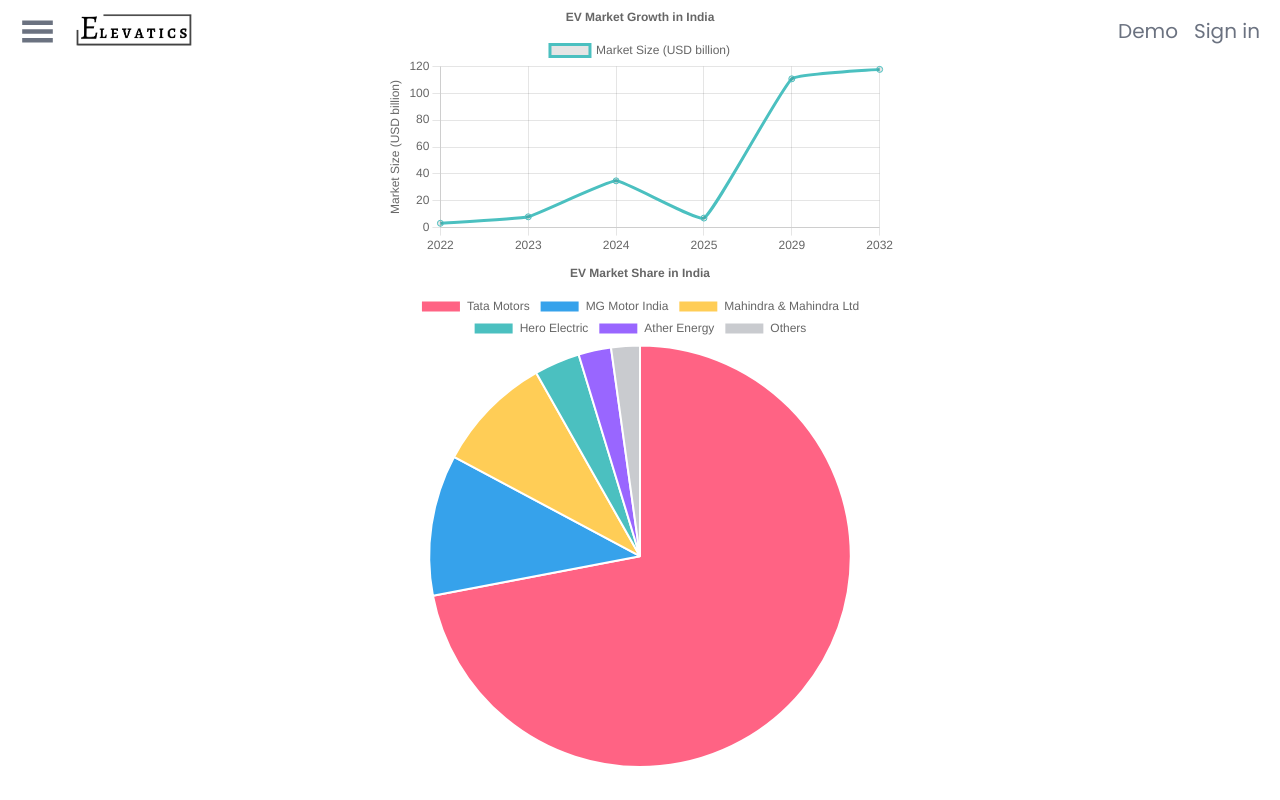
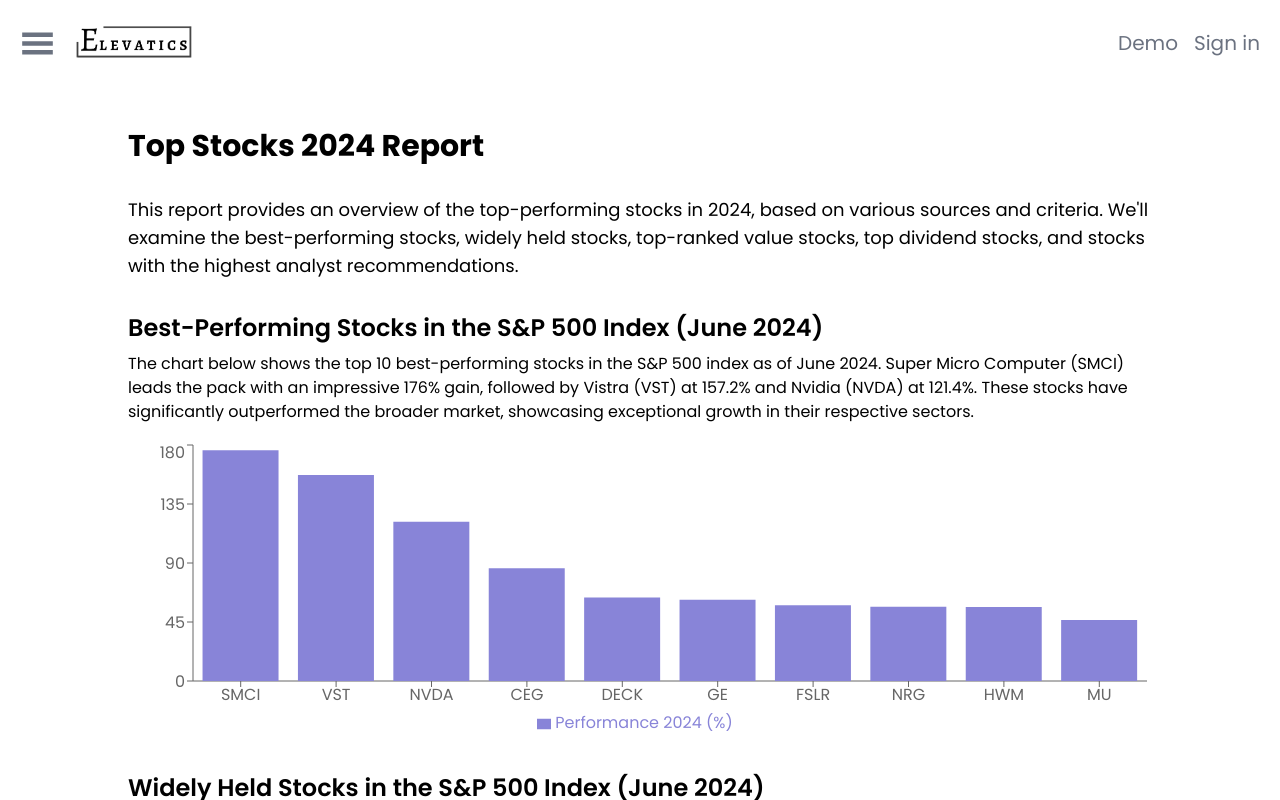
Before and after one commit to HrishikShaji/elevatics-ai, a Next.js app: page /sample in a window 1280 px wide. Built offline with nearby package versions, Linux system fonts and the light colour scheme; no server answers.

Commit message:
new quickreport design

```diff
--- a/app/components/QuickReport.tsx
+++ b/app/components/QuickReport.tsx
@@ -26,9 +26,9 @@
         <>
           <QuickReportActions setIsShare={setIsShare} htmlArray={getHtmlArray(report)} prompt={prompt} />
           <ReportContainer>
-            <div className="py-10 px-10 sm:px-28 h-[90vh] sm:h-[85vh] overflow-y-scroll custom-scrollbar">
+            <div className="py-10  px-10 sm:px-[240px] h-[90vh] sm:h-[80vh] overflow-y-scroll custom-scrollbar">
               <div
-                className=""
+                className=" p-10 bg-[#f9f8fb] rounded-3xl"
                 dangerouslySetInnerHTML={{
                   __html: report,
                 }}></div>
--- a/app/components/QuickReportActions.tsx
+++ b/app/components/QuickReportActions.tsx
@@ -26,16 +26,18 @@
   }
   return (
 
-    <div className="flex gap-3 absolute top-4 right-6 sm:right-32">
+    <div className="flex gap-3 absolute top-20 right-6 sm:right-[260px]">
       <button
-        className="text-sm sm:bg-[#EDF0FF] flex text-[#2A42CB] gap-2 rounded-md sm:p-2 items-center justify-center sm:w-[120px]"
+        className="text-sm sm:bg-[#f9f8fb] flex text-gray-500 hover:bg-gray-100 gap-2 rounded-md sm:p-2 items-center justify-center sm:w-[120px]"
         onClick={handleDownload}>
         {downloading ? <div className="w-10"><Spinner /></div> :
           <AiOutlineDownload size={25} />}<span className="hidden sm:block">Download</span>
       </button>
       <button
         onClick={() => setIsShare(true)}
-        className="text-sm gap-2 text-gray-500 sm:border-2 border-gray-500 rounded-md sm:p-2 flex items-center justify-center sm:w-[120px]">
+
+        className="text-sm sm:bg-[#f9f8fb] flex text-gray-500 hover:bg-gray-100 gap-2 rounded-md sm:p-2 items-center justify-center sm:w-[120px]"
+      >
         <IoMdShare size={25} /> <span className="hidden sm:block">Share</span>
       </button>
     </div>
--- /dev/null
+++ b/app/components/Rechart.tsx
@@ -0,0 +1,177 @@
+"use client"
+
+import React from 'react';
+import { BarChart, Bar, XAxis, YAxis, Tooltip, Legend, ResponsiveContainer, PieChart, Pie, Cell } from 'recharts';
+
+const Rechart = () => {
+  const bestPerformingStocks = [
+    { name: 'SMCI', value: 176.0 },
+    { name: 'VST', value: 157.2 },
+    { name: 'NVDA', value: 121.4 },
+    { name: 'CEG', value: 86.0 },
+    { name: 'DECK', value: 63.7 },
+    { name: 'GE', value: 61.9 },
+    { name: 'FSLR', value: 57.7 },
+    { name: 'NRG', value: 56.7 },
+    { name: 'HWM', value: 56.4 },
+    { name: 'MU', value: 46.5 },
+  ];
+
+  const widelyHeldStocks = [
+    { name: 'AAPL', value: -0.1 },
+    { name: 'MSFT', value: 10.5 },
+    { name: 'GOOGL', value: 23.5 },
+    { name: 'AMZN', value: 16.1 },
+    { name: 'TSLA', value: -28.3 },
+    { name: 'NVDA', value: 121.4 },
+  ];
+
+  const topValueStocks = [
+    { name: 'BASFY', forwardPE: 14.2, pegRatio: 0.99, dividendYield: 5.2 },
+    { name: 'F', forwardPE: 6.0, pegRatio: 0.78, dividendYield: 5.0 },
+    { name: 'KBH', forwardPE: 8.4, pegRatio: 0.7, dividendYield: 1.4 },
+    { name: 'PVH', forwardPE: 10.0, pegRatio: 0.9, dividendYield: 0.1 },
+    { name: 'UHS', forwardPE: 13.6, pegRatio: 0.9, dividendYield: 0.4 },
+  ];
+
+  const topDividendStocks = [
+    { name: 'KHC', value: 5 },
+    { name: 'O', value: 6 },
+    { name: 'DOC', value: 6 },
+    { name: 'USB', value: 5 },
+    { name: 'WEC', value: 4.25 },
+  ];
+
+  const topAnalystRecommendations = [
+    { name: 'ARE', value: 1.17 },
+    { name: 'ZTS', value: 1.18 },
+    { name: 'AMZN', value: 1.22 },
+    { name: 'UBER', value: 1.25 },
+    { name: 'MSFT', value: 1.25 },
+    { name: 'LVS', value: 1.29 },
+    { name: 'DAL', value: 1.29 },
+  ];
+
+  const COLORS = ['#0088FE', '#00C49F', '#FFBB28', '#FF8042', '#8884D8', '#82ca9d', '#ffc658'];
+
+  return (
+    <div className="space-y-8 p-4">
+      <h1 className="text-3xl font-bold mb-4">Top Stocks 2024 Report</h1>
+
+      <p className="text-lg">
+        This report provides an overview of the top-performing stocks in 2024, based on various sources and criteria.
+        We'll examine the best-performing stocks, widely held stocks, top-ranked value stocks, top dividend stocks,
+        and stocks with the highest analyst recommendations.
+      </p>
+
+      <div>
+        <h2 className="text-2xl font-semibold mb-2">Best-Performing Stocks in the S&P 500 Index (June 2024)</h2>
+        <p className="mb-4">
+          The chart below shows the top 10 best-performing stocks in the S&P 500 index as of June 2024.
+          Super Micro Computer (SMCI) leads the pack with an impressive 176% gain, followed by Vistra (VST) at 157.2%
+          and Nvidia (NVDA) at 121.4%. These stocks have significantly outperformed the broader market,
+          showcasing exceptional growth in their respective sectors.
+        </p>
+        <ResponsiveContainer width="100%" height={300}>
+          <BarChart data={bestPerformingStocks}>
+            <XAxis dataKey="name" />
+            <YAxis />
+            <Tooltip />
+            <Legend />
+            <Bar dataKey="value" fill="#8884d8" name="Performance 2024 (%)" />
+          </BarChart>
+        </ResponsiveContainer>
+      </div>
+
+      <div>
+        <h2 className="text-2xl font-semibold mb-2">Widely Held Stocks in the S&P 500 Index (June 2024)</h2>
+        <p className="mb-4">
+          This chart displays the performance of widely held stocks in the S&P 500 index.
+          Notably, Nvidia (NVDA) stands out with a 121.4% gain, while other tech giants like Apple (AAPL),
+          Microsoft (MSFT), Alphabet (GOOGL), and Amazon (AMZN) show more modest gains.
+          Tesla (TSLA) has experienced a significant decline of 28.3% during this period.
+        </p>
+        <ResponsiveContainer width="100%" height={300}>
+          <BarChart data={widelyHeldStocks}>
+            <XAxis dataKey="name" />
+            <YAxis />
+            <Tooltip />
+            <Legend />
+            <Bar dataKey="value" fill="#82ca9d" name="Performance 2024 (%)" />
+          </BarChart>
+        </ResponsiveContainer>
+      </div>
+
+      <div>
+        <h2 className="text-2xl font-semibold mb-2">Top-Ranked Classic Value Stocks 2024</h2>
+        <p className="mb-4">
+          This chart presents the top-ranked classic value stocks for 2024, comparing their Forward P/E ratios,
+          PEG ratios, and dividend yields. BASF SE (BASFY) offers a high dividend yield of 5.2%, while Ford Motor Company (F)
+          has the lowest Forward P/E ratio at 6.0. KB Home (KBH) shows a balanced profile with a low PEG ratio of 0.7.
+        </p>
+        <ResponsiveContainer width="100%" height={300}>
+          <BarChart data={topValueStocks}>
+            <XAxis dataKey="name" />
+            <YAxis />
+            <Tooltip />
+            <Legend />
+            <Bar dataKey="forwardPE" fill="#8884d8" name="Forward P/E" />
+            <Bar dataKey="pegRatio" fill="#82ca9d" name="PEG Ratio" />
+            <Bar dataKey="dividendYield" fill="#ffc658" name="Dividend Yield (%)" />
+          </BarChart>
+        </ResponsiveContainer>
+      </div>
+
+      <div>
+        <h2 className="text-2xl font-semibold mb-2">Top Dividend Stocks 2024</h2>
+        <p className="mb-4">
+          This pie chart illustrates the dividend yields of the top dividend stocks for 2024.
+          Realty Income Trust (O) and Healthpeak (DOC) lead with 6% dividend yields each,
+          followed by Kraft Heinz (KHC) and U.S. Bank (USB) at 5% each. WEC Energy (WEC) rounds out the top five
+          with a 4.25% dividend yield. These stocks offer attractive income potential for dividend-focused investors.
+        </p>
+        <ResponsiveContainer width="100%" height={300}>
+          <PieChart>
+            <Pie
+              data={topDividendStocks}
+              dataKey="value"
+              nameKey="name"
+              cx="50%"
+              cy="50%"
+              outerRadius={80}
+              fill="#8884d8"
+              label
+            >
+              {topDividendStocks.map((entry, index) => (
+                <Cell key={`cell-${index}`} fill={COLORS[index % COLORS.length]} />
+              ))}
+            </Pie>
+            <Tooltip />
+            <Legend />
+          </PieChart>
+        </ResponsiveContainer>
+      </div>
+
+      <div>
+        <h2 className="text-2xl font-semibold mb-2">Top Stocks by Analyst Recommendation</h2>
+        <p className="mb-4">
+          This chart shows the top stocks based on analyst recommendations, with lower scores indicating stronger buy recommendations.
+          Alexandria Real Estate Equities (ARE) has the strongest recommendation with a score of 1.17,
+          closely followed by Zoetis (ZTS) at 1.18 and Amazon (AMZN) at 1.22.
+          These stocks are highly favored by analysts, suggesting strong potential for future performance.
+        </p>
+        <ResponsiveContainer width="100%" height={300}>
+          <BarChart data={topAnalystRecommendations}>
+            <XAxis dataKey="name" />
+            <YAxis />
+            <Tooltip />
+            <Legend />
+            <Bar dataKey="value" fill="#8884d8" name="Analyst Recommendation Score" />
+          </BarChart>
+        </ResponsiveContainer>
+      </div>
+    </div>
+  );
+};
+
+export default Rechart;
--- a/app/components/ToggleSidebar.tsx
+++ b/app/components/ToggleSidebar.tsx
@@ -13,7 +13,7 @@
   const { setModal } = useTheme();
 
   return (
-    <div className="fixed bg-white sm:bg-transparent w-full justify-between top-0 left-0 z-20 flex items-center py-2 px-5 gap-5">
+    <div className="fixed bg-white sm:bg-transparent w-full justify-between top-0 left-0 z-20 flex items-center pt-5 px-5 gap-5">
       <div className="flex gap-4 items-center">
 
         <button
--- a/app/sample/page.tsx
+++ b/app/sample/page.tsx
@@ -1,7 +1,11 @@
 import { Chart } from "../components/Chart";
+import Rechart from "../components/Rechart";
 
 export default function Page() {
   return (
-    <Chart />
+    <div className="p-28">
+
+      <Rechart />
+    </div>
   )
 }
--- a/package.json
+++ b/package.json
@@ -27,6 +27,7 @@
     "react-dom": "^18",
     "react-hot-toast": "^2.4.1",
     "react-icons": "^5.2.1",
+    "recharts": "^2.12.7",
     "styled-components": "^6.1.11"
   },
   "devDependencies": {
```
Also changed, not shown: 1 other file (tests, documents, lock files or other folders).
